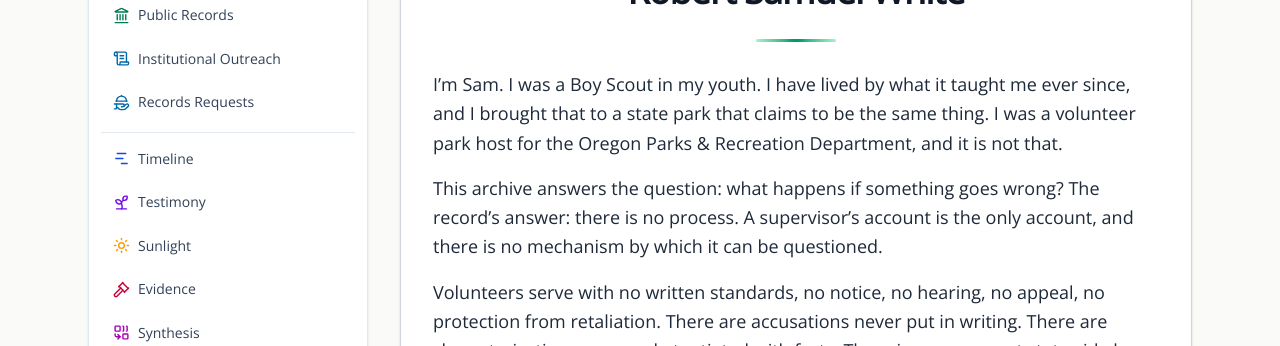
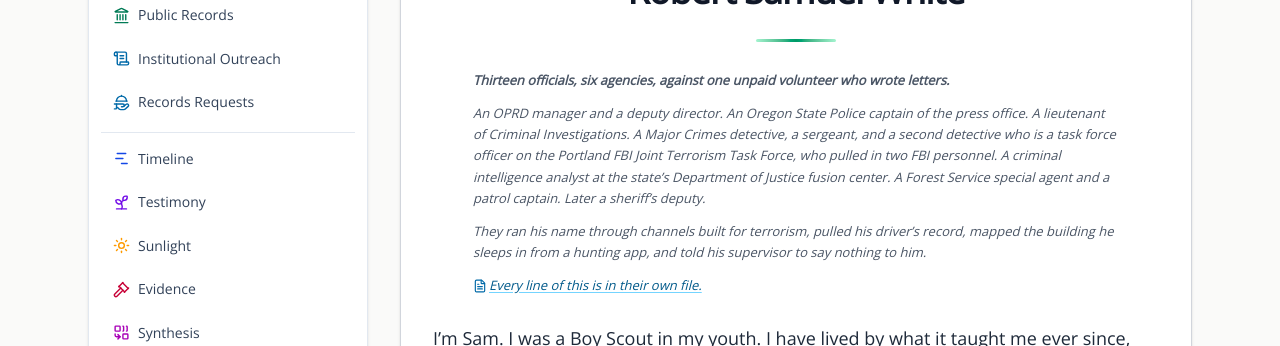
Before and after one commit to rswfire/rswfire.oprd, a Next.js app: page / in a window 1280 px wide. Shown: the part 251-597 px from the top of the page. Built offline with nearby package versions, Linux system fonts and the light colour scheme; no server answers.

Commit message:
The apparatus, counted, under his name

```diff
--- a/components/TestimonyCard.tsx
+++ b/components/TestimonyCard.tsx
@@ -10,6 +10,7 @@ import { Sprout } from "lucide-react";
 import { CURRENT_VERSION } from "@/data/testimonyVersions";
 import { TESTIMONY_META } from "@/data/testimonyMeta";
 import TestimonyPdfButton from "@/components/testimony/TestimonyPdfButton";
+import Cite from "@/components/Cite";
 
 const CHAPTERS = [
     "THE SHEDDING",
@@ -43,6 +44,36 @@ export default function TestimonyCard() {
                     aria-hidden
                     className="mx-auto mt-7 h-[3px] w-20 rounded-full bg-gradient-to-r from-emerald-200 via-emerald-600 to-emerald-200"
                 />
+
+                {/* The apparatus, counted, before he says a word. Small print,
+                    because the scale does the work. Every line is from the
+                    PR27478 production the Oregon State Police released. */}
+                <div className="mx-6 mt-7 space-y-3 text-[13px] italic leading-relaxed text-gray-600 sm:mx-10">
+                    <p className="font-bold">
+                        Thirteen officials, six agencies, against one unpaid volunteer who wrote
+                        letters.
+                    </p>
+                    <p>
+                        An OPRD manager and a deputy director. An Oregon State Police
+                        captain of the press office. A lieutenant of Criminal Investigations. A
+                        Major Crimes detective, a sergeant, and a second detective who is a task
+                        force officer on the Portland FBI Joint Terrorism Task Force, who pulled in
+                        two FBI personnel. A criminal intelligence analyst at the state&rsquo;s
+                        Department of Justice fusion center. A Forest Service special agent and a
+                        patrol captain. Later a sheriff&rsquo;s deputy.
+                    </p>
+                    <p>
+                        They ran
+                        his name through channels built for terrorism, pulled his driver&rsquo;s
+                        record, mapped the building he sleeps in from a hunting app, and told his
+                        supervisor to say nothing to him.
+                    </p>
+                    <p>
+                        <Cite ulid="01M1M4WF78XJPEJJ48D1JZ4SJ8" thread="osp">
+                            Every line of this is in their own file.
+                        </Cite>
+                    </p>
+                </div>
 
                 <div className="mt-7 space-y-4 text-lg leading-relaxed text-gray-800">
                     <p>
```
